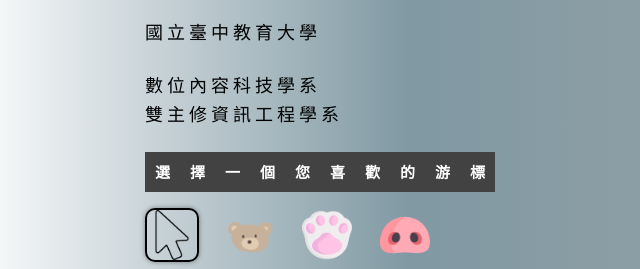
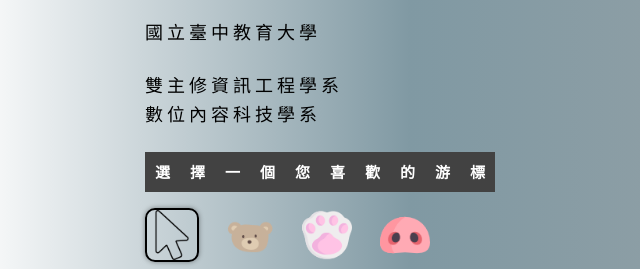
Before and after one commit to yunyouyunyo/cheriehome2, a plain HTML site: page index.html in a window 1280 px wide. Shown: the part 383-652 px from the top of the page, 38-678 px from the left. Drawn offline with Linux system fonts and the light colour scheme.

Commit message:
Update index.html

```diff
--- a/index.html
+++ b/index.html
@@ -45,7 +45,7 @@
         <h1>康培筠</h1>
         <h5>Cherie Kang</h5>
         <p>國立臺中教育大學</p>
-        <p>數位內容科技學系<br />雙主修資訊工程學系</p>
+        <p>雙主修資訊工程學系<br />數位內容科技學系</p>
 
         <div class="cursor-selector">
           <div class="cursor-button">
```
